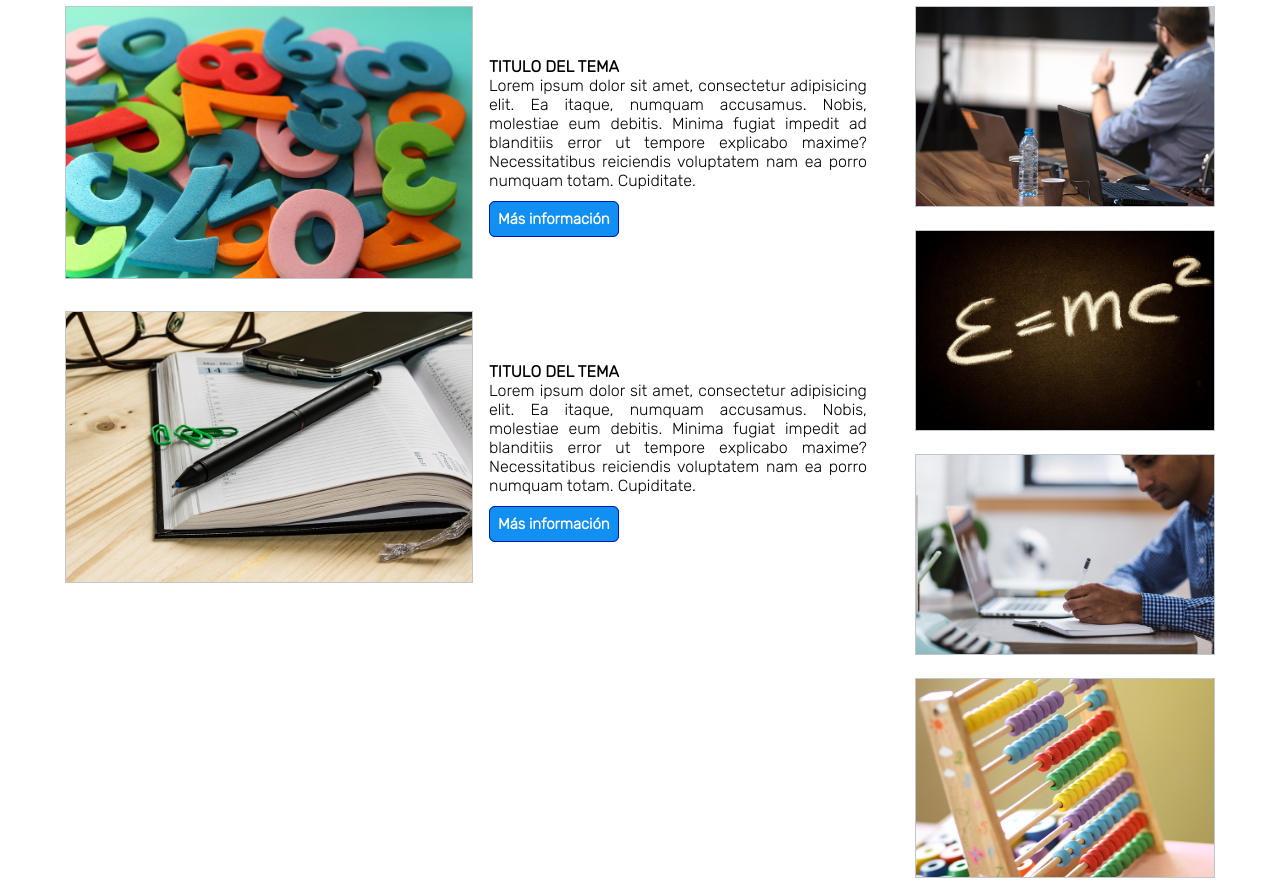
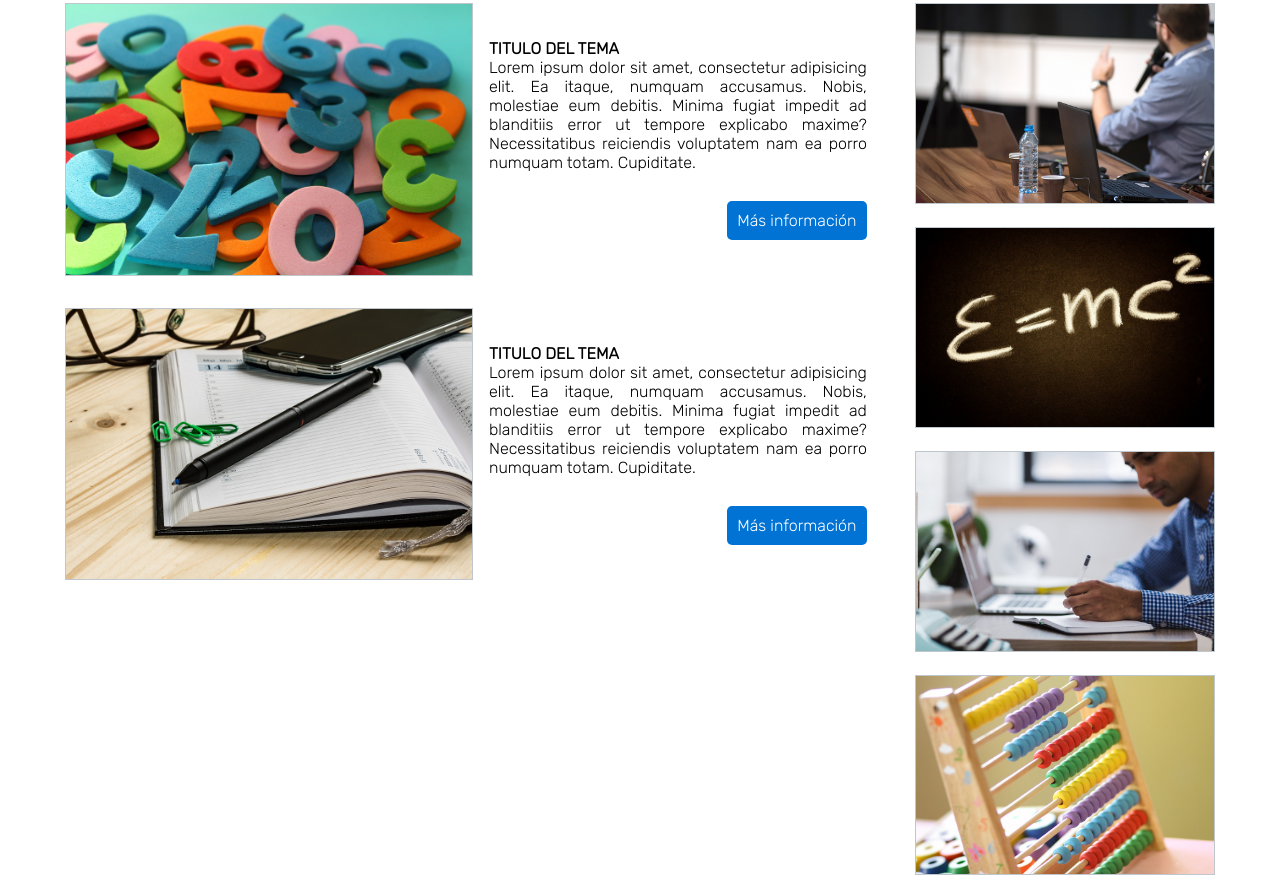
Before and after one commit to HANNIA123/GIMM, a plain HTML site: page Index.html in a window 1280 px wide. Shown: the part 662-1547 px from the top of the page. Drawn offline with nearby package versions, Linux system fonts and the light colour scheme; a web font is replaced by a local one.

Commit message:
Add files via upload

```diff
--- a/Index.html
+++ b/Index.html
@@ -139,7 +139,7 @@
 						<div class="content">
 						<h1>TITULO DEL TEMA</h1>
 							<p>Lorem ipsum dolor sit amet, consectetur adipisicing elit. Ea itaque, numquam accusamus. Nobis, molestiae eum debitis. Minima fugiat impedit ad blanditiis error ut tempore explicabo maxime? Necessitatibus reiciendis voluptatem nam ea porro numquam totam. Cupiditate.<br><br>
-							<a class="boton_personalizado" href="">Más información</a>
+							<a class="bot" MyType="mas" href="">Más información</a>
 						</div>
 					</article>
 				 </div>
@@ -152,7 +152,7 @@
 						<div class="content">
 						<h1>TITULO DEL TEMA</h1>
 							<p>Lorem ipsum dolor sit amet, consectetur adipisicing elit. Ea itaque, numquam accusamus. Nobis, molestiae eum debitis. Minima fugiat impedit ad blanditiis error ut tempore explicabo maxime? Necessitatibus reiciendis voluptatem nam ea porro numquam totam. Cupiditate.<br><br>
-							<a class="boton_personalizado" href="">Más información</a>
+							<a class="bot" MyType="mas" href="">Más información</a>
 						</div>
 					</article>
 				</div>
--- a/css/estilos.css
+++ b/css/estilos.css
@@ -69,17 +69,6 @@ section{
 
 }
 
-@media(min-width:1200px){
-    .contenedor{
-
-        width: 1000px;
-    }
-
-}
-
-
-}
-
 /*Boton temporal*/
 .bot{
     text-decoration: none;
@@ -105,8 +94,20 @@ section{
      width: 90px;
 
 }
-.container_art .bot{
-
+[MyType="mas"]{
+  float: right;
    width: 140px;
 
 }
+
+
+@media(min-width:1200px){
+    .contenedor{
+
+        width: 1000px;
+    }
+
+}
+
+
+}
--- a/css/footer.css
+++ b/css/footer.css
@@ -27,6 +27,7 @@ footer .contenedor{
     color: #fff;
     text-decoration: none;
 }
+
 @media(min-width:768px){
     .copy{
         font-size: 15px;
--- a/css/slider_footer.css
+++ b/css/slider_footer.css
@@ -11,7 +11,7 @@ height: 640
 */
 
 .container-all{
-     margin-top: 83px;
+     margin-top: 80px;
     position: relative;
     max-width: 10000px;
     width: 100%;
```
